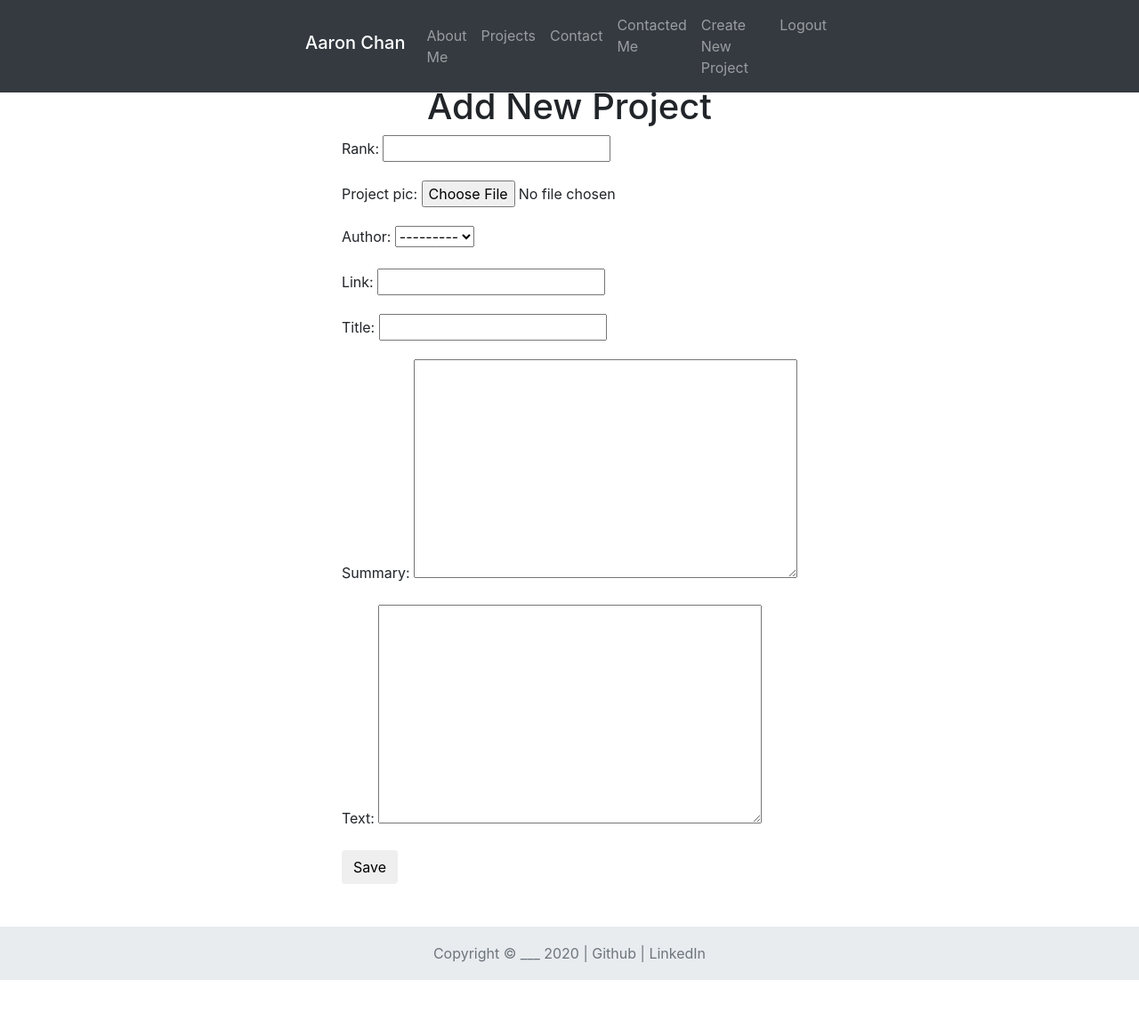
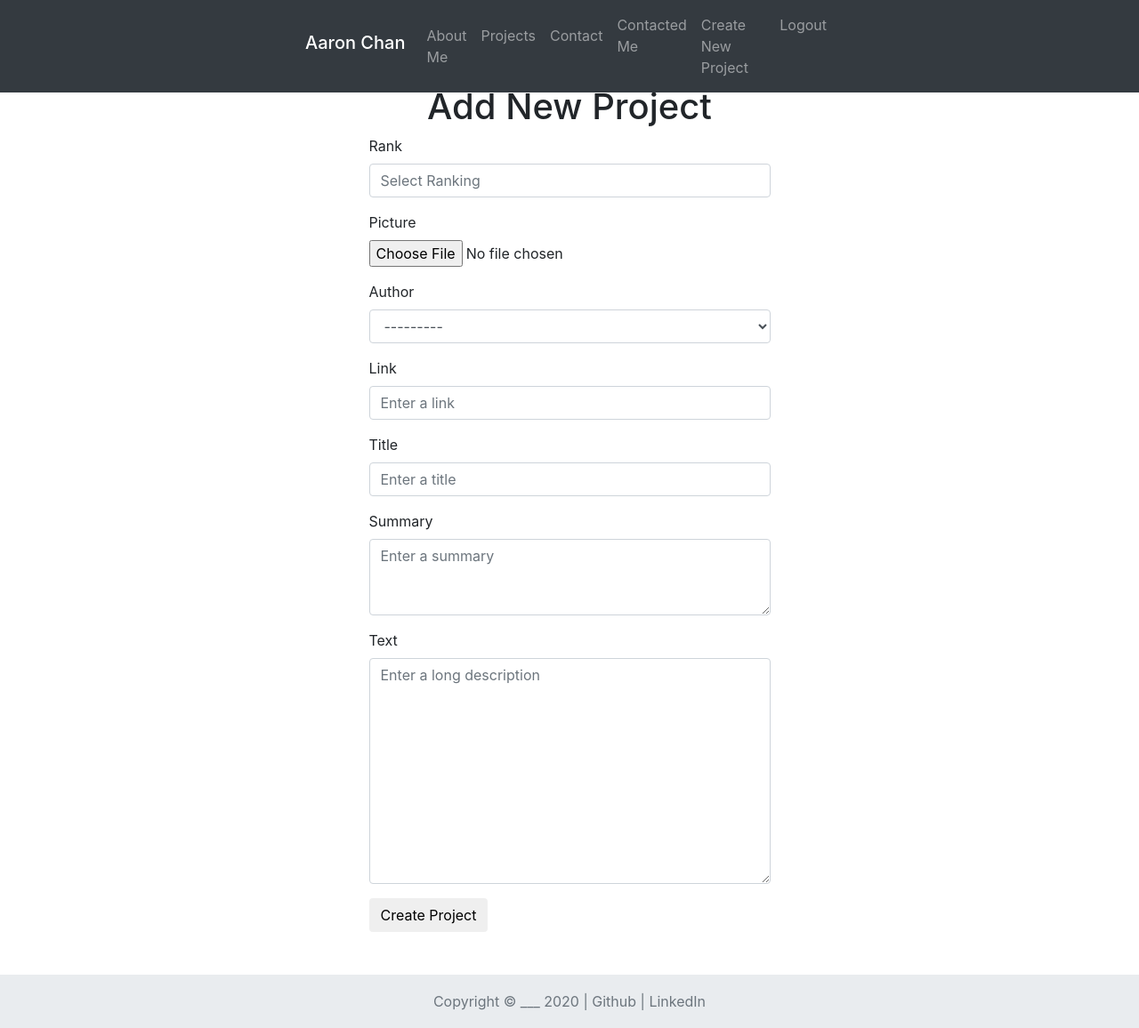
Before and after one commit to Achan40/Portfolio_FullStack, a Django app: a page that uses portfolio/Basic_app/templates/Basic_app/project_form.html in a window 1280 px wide. Shown: the whole page at 89% size. Before the commit the page ends 1102 px from the top, so only its background shows below. Run offline with Django 3.2, Linux system fonts and the light colour scheme; a user stored in the database is signed in; data comes from the database, SQL or seed files in the repository; both versions use the stored data as it was after the commit; some libraries are stand-ins or nearby versions.

Commit message:
fixed and made forms look nice

```diff
--- a/portfolio/Basic_app/forms.py
+++ b/portfolio/Basic_app/forms.py
@@ -9,14 +9,24 @@
         model = Contact
         fields = ('author','email','text')
 
-    widgets = {
-        'author':forms.TextInput(attrs={'class':'form-control'}),
-        'email':forms.TextInput(attrs={'class':'form-control'}),
-        'text':forms.TextInput(attrs={'class':'form-control'}),
-    }
+        widgets = {
+            'author':forms.TextInput(attrs={'class':'form-control','id':'contact_author','placeholder':'Enter your name'}),
+            'email':forms.EmailInput(attrs={'class':'form-control','id':'contact_email','placeholder':'Enter your email'}),
+            'text':forms.Textarea(attrs={'class':'form-control','id':'contact_text','placeholder':'Enter a message'}),
+        }
 
 
 class ProjectForm(forms.ModelForm):
     class Meta():
         model = Project
         fields = ('rank','project_pic','author','link','title','summary','text')
+
+        widgets = {
+            'rank':forms.NumberInput(attrs={'class':'form-control','placeholder':'Select Ranking'}),
+            'project_pic':forms.ClearableFileInput(attrs={'type':'file','class':'form-control-file'}),
+            'author':forms.Select(attrs={'class':'form-control','placeholder':'Enter your name'}),
+            'link':forms.TextInput(attrs={'class':'form-control','placeholder':'Enter a link'}),
+            'title':forms.TextInput(attrs={'class':'form-control','placeholder':'Enter a title'}),
+            'summary':forms.Textarea(attrs={'class':'form-control','placeholder':'Enter a summary','rows':'3'}),
+            'text':forms.Textarea(attrs={'class':'form-control','placeholder':'Enter a long description'}),
+        }
--- a/portfolio/Basic_app/static/css/style.css
+++ b/portfolio/Basic_app/static/css/style.css
@@ -10,16 +10,8 @@
     margin-bottom: 60px;
 }
 
-.navbar-toggler {
+.navbar-toggler, .jumbotron, .pics, .modal-content {
     border-radius: .5rem;
-}
-
-.jumbotron {
-    border-radius: .5rem;
-}
-
-.pics {
-    border-radius: .5em;
 }
 
 .footer {
@@ -37,7 +29,7 @@
     cursor: default;
 }
 
-.social_link {
+.social_link, #contact_confirm_button, #contact_confirm_button:hover, .link_to_project, .link_to_project:hover {
     color: inherit;
     text-decoration: none;
 }
@@ -47,7 +39,7 @@
     border-radius: .5rem;
 }
 
-.card-link {
+.card-link, .card-link:hover {
     color: inherit;
     text-decoration: inherit;
 }
--- a/portfolio/Basic_app/templates/Basic_app/contact.html
+++ b/portfolio/Basic_app/templates/Basic_app/contact.html
@@ -1,6 +1,7 @@
 {% extends "Basic_app/base.html" %}
 {% block content%}
-<h1>Contact Form</h1>
+
+<h1>Contact Me</h1>
 <form method="POST">
     {% csrf_token %}
     <div class="form-group">
@@ -10,6 +11,7 @@
     <div class="form-group">
         <label>Email</label>
         {{contact.email}}
+        <small class="form-text text-muted">Your email will not be shared with anyone else</small>
     </div>
     <div class="form-group">
         <label>Message</label>
--- a/portfolio/Basic_app/templates/Basic_app/contact_confirm.html
+++ b/portfolio/Basic_app/templates/Basic_app/contact_confirm.html
@@ -1,6 +1,5 @@
 {% extends "Basic_app/base.html" %}
 {% block content%}
-    <h1>You've Contacted me!</h1>
-    <a href="{% url 'about'%}">Homepage</a>
-
+    <h1>You've contacted me!</h1>
+    <button type="button" class="btn btn-secondary"><a href="{% url 'about'%}" id="contact_confirm_button">Homepage</a></button>
 {% endblock %}
--- a/portfolio/Basic_app/templates/Basic_app/project_detail.html
+++ b/portfolio/Basic_app/templates/Basic_app/project_detail.html
@@ -4,11 +4,11 @@
         <img class="card-img-top pics" src="{{ project.project_pic.url }}">
     {% endif %}
     <h1>{{ project.title }}</h1>
-    <h2>{{ project.link }}</h2>
-    <h2>{{ project.text }}</h2>
+    <a href="{{ project.link }}" class="link_to_project" target="_blank">{{ project.link }}</a>
+    <p>{{ project.text }}</p>
 
 {% if user.is_authenticated %}
-<h1>Aribitrary Rank:{{ project.rank }}</h1>
+<p>Aribitrary Rank:{{ project.rank }}</p>
 <a class="btn btn-primary" href="{% url 'project_edit' pk=project.pk %}">Edit Project</a>
 <a class="btn btn-primary" href="{% url 'project_remove' pk=project.pk %}">Remove Project</a>
 {% endif %}
--- a/portfolio/Basic_app/templates/Basic_app/project_form.html
+++ b/portfolio/Basic_app/templates/Basic_app/project_form.html
@@ -3,8 +3,34 @@
     <h1>Add New Project</h1>
     <form class="project_create" method="POST" enctype="multipart/form-data">
         {% csrf_token %}
-        {{ form.as_p }}
-
-        <button type="submit" class="save btn btn-default">Save</button>
+        <div class="form-group">
+            <label>Rank</label>
+            {{form.rank}}
+        </div>
+        <div class="form-group">
+            <label>Picture</label>
+            {{form.project_pic}}
+        </div>
+        <div class="form-group">
+            <label>Author</label>
+            {{form.author}}
+        </div>
+        <div class="form-group">
+            <label>Link</label>
+            {{form.link}}
+        </div>
+        <div class="form-group">
+            <label>Title</label>
+            {{form.title}}
+        </div>
+        <div class="form-group">
+            <label>Summary</label>
+            {{form.summary}}
+        </div>
+        <div class="form-group">
+            <label>Text</label>
+            {{form.text}}
+        </div>
+        <button type="submit" class="save btn btn-default">Create Project</button>
     </form>
 {% endblock %}
--- a/portfolio/Basic_app/templates/registration/login.html
+++ b/portfolio/Basic_app/templates/registration/login.html
@@ -1,7 +1,7 @@
 {% extends "Basic_app/base.html" %}
 {% block content%}
-    <h1>Please Login</h1>
-    <h2>Must be SuperUser</h2>
+    <h1>You've found a secret!</h1>
+    <p>This page isn't supposed to be used by anyone else but me, please ignore :)</p>
 
     {% if form.errors %}
         <p>Your username or password didn't match. Try again</p>
--- a/portfolio/Basic_app/views.py
+++ b/portfolio/Basic_app/views.py
@@ -23,6 +23,8 @@
     else:
         contact = ContactForm()
 
+    # context dictionary allows us to use properties of model form  in the view(ie: contact.etc)
+    # otherwise will default to 'form'
     return render(request, 'contact.html', {'contact':contact})
 
 # Contact confirmation page
```
Also changed, not shown: portfolio/Basic_app/templates/Basic_app/project_list.html (+11 -8 lines), portfolio/db.sqlite3.
